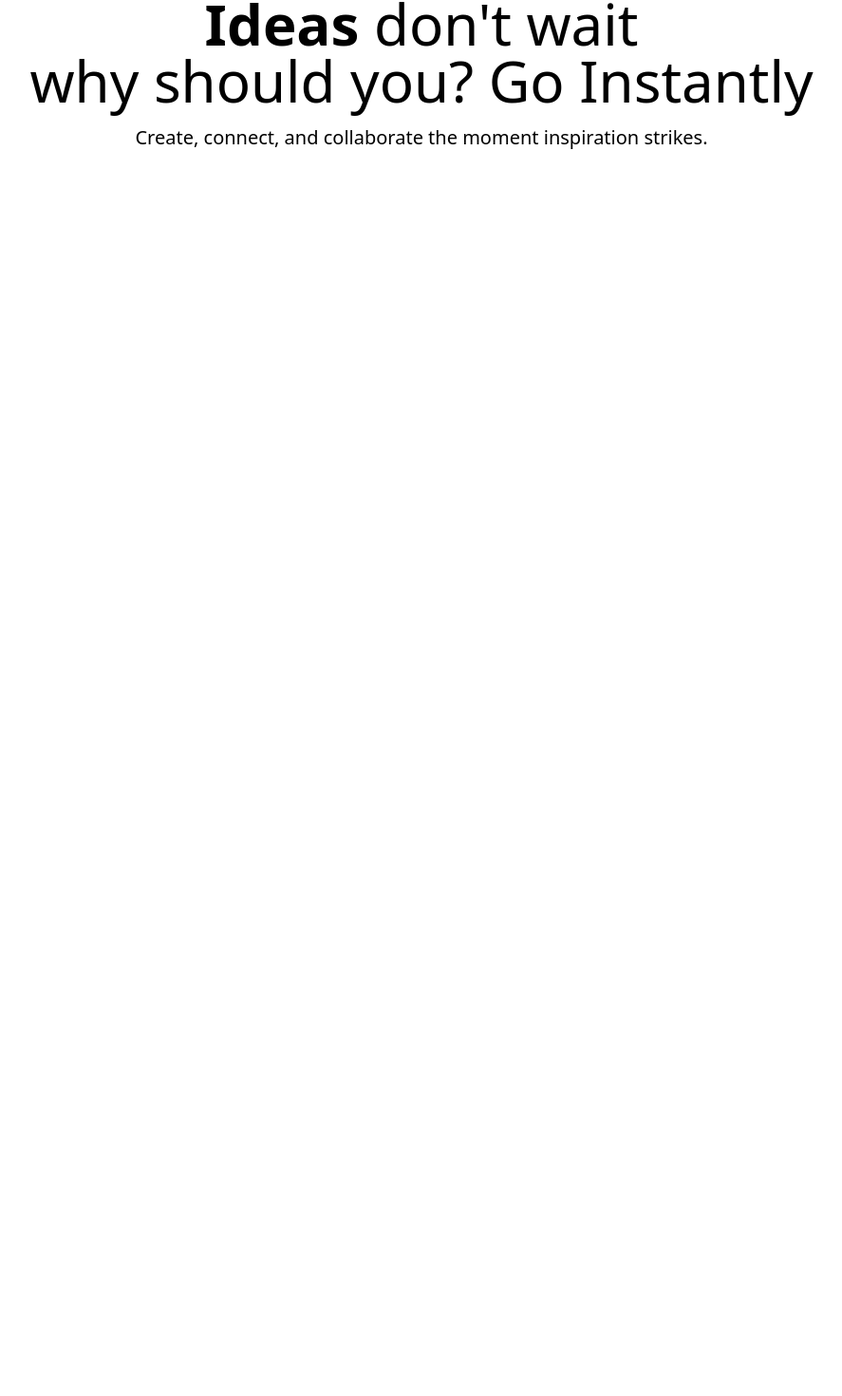
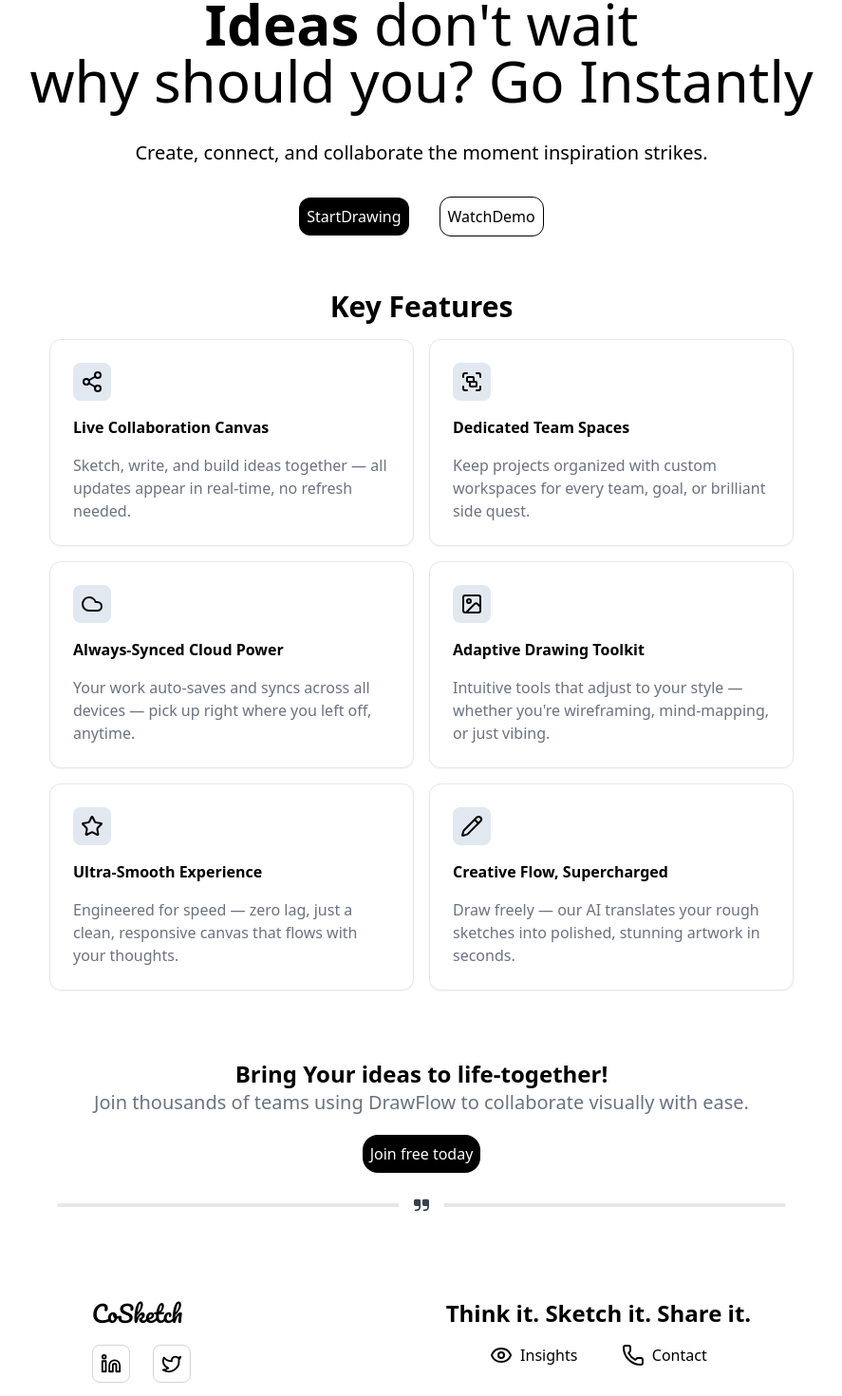
Before and after one commit to intojhanurag/Excalidraw, a Next.js app in the folder apps/excalidraw-frontend/: page / in a window 1280 px wide. Shown: the part 199-1669 px from the top of the page at 95% size, without its empty margins (196-1083 px from the left). Before the commit the page ends 800 px from the top, so only its background shows below. Built offline with nearby package versions, Linux system fonts and the light colour scheme.

Commit message:
frontend complete

```diff
--- a/apps/excalidraw-frontend/app/component/Card.tsx
+++ b/apps/excalidraw-frontend/app/component/Card.tsx
@@ -12,7 +12,7 @@ export function Card({ heading, onCancel, onCreate, createLabel = "Create" }: Ca
     const [roomId,setRoomId]=useState("");
 
     return (
-        <div className="bg-white p-8 rounded-sm">
+        <div className="bg-white p-8 border rounded-2xl">
             <h1 className="text-xl font-bold mb-4">{heading}</h1>
             <span className="text-gray-500 text-sm">Enter Room Name</span>
             <label className="block text-gray-700 mb-2"></label>
--- /dev/null
+++ b/apps/excalidraw-frontend/app/component/FeatureCard.tsx
@@ -0,0 +1,28 @@
+import { Divide } from "lucide-react";
+import { ReactNode, useState } from "react";
+
+
+
+interface FeatureCardProps{
+    heading:string;
+    description:string;
+    logo:ReactNode
+
+}
+
+export function FeatureCard({ heading, description,logo}: FeatureCardProps){
+    return (
+        <div className="block max-w-sm p-4 hover:shadow-xl  bg-white border border-gray-200 rounded-lg shadow-sm hover:bg-gray-100 dark:bg-gray-800 dark:border-gray-700 dark:hover:bg-gray-700">
+            <div className="p-2">
+                {logo}
+            </div>
+            <div className="text-sm md:text-base p-2 font-bold">
+                {heading}
+            </div>
+            <div className="text-gray-500 text-sm md:text-base p-2">
+                {description}
+            </div>
+        </div>
+    )
+
+}
--- a/apps/excalidraw-frontend/app/page.tsx
+++ b/apps/excalidraw-frontend/app/page.tsx
@@ -2,10 +2,11 @@
 
 import { Button } from "@repo/ui/button";
 import { Card } from "@repo/ui/card";
-import { Pencil, Share2, Users2, Sparkles, Github, Download,Menu,X } from "lucide-react";
+import { Pencil, Share2, Users2, Sparkles, Github, Download,Menu,X,Group,Cloud,Image,Star,ChartArea, Linkedin,Twitter,Eye,Phone} from "lucide-react";
 import Link from "next/link";
 import { useRouter } from "next/navigation";
 import { useEffect, useState } from "react";
+import { FeatureCard } from "./component/FeatureCard";
 
 function App() {
   const router=useRouter();
@@ -72,12 +73,137 @@ function App() {
         <div className="text-4xl md:text-6xl">
           why should you? Go Instantly
         </div>
-        <div className="mt-4 text-xl">
+        <div className="mt-4 text-xl p-4">
           Create, connect, and collaborate the moment inspiration strikes.
 
         </div>
+        <div>
+          <button className="bg-black text-white p-2 rounded-xl m-4">StartDrawing</button>
+          <button className="bg-white text-black border border-black p-2 rounded-xl m-4">WatchDemo</button>
+        </div>
 
       </div>
+      <div className="text-center mt-10 font-semibold text-2xl md:text-3xl">
+          Key Features
+      </div>
+
+      <div className="flex justify-center">
+
+        <div className="grid sm:grid-cols-2 gap-4 items-center p-4">
+          <div >
+            <FeatureCard
+              heading="Live Collaboration Canvas"
+              description="Sketch, write, and build ideas together — all updates appear in real-time, no refresh needed."
+              logo={<Share2 size={40} className="bg-slate-200 rounded-sm  p-2 text-black"/>}
+            />
+          </div>
+          <div>
+            <FeatureCard
+              heading="Dedicated Team Spaces"
+              description="Keep projects organized with custom workspaces for every team, goal, or brilliant side quest."
+              logo={<Group size={40} className="bg-slate-200 rounded-sm  p-2 text-black"/>}
+            />
+
+          </div>
+          <div>
+            <FeatureCard
+              heading="Always-Synced Cloud Power"
+              description="Your work auto-saves and syncs across all devices — pick up right where you left off, anytime."
+              logo={<Cloud size={40} className="bg-slate-200 rounded-sm  p-2 text-black"/>}
+            />
+
+
+          </div>
+          <div>
+            <FeatureCard
+              heading="Adaptive Drawing Toolkit"
+              description="Intuitive tools that adjust to your style — whether you're wireframing, mind-mapping, or just vibing."
+              logo={<Image size={40} className="bg-slate-200 rounded-sm  p-2 text-black"/>}
+            />
+
+
+          </div>
+          <div>
+            <FeatureCard
+              heading="Ultra-Smooth Experience
+"
+              description="Engineered for speed — zero lag, just a clean, responsive canvas that flows with your thoughts."
+              logo={<Star size={40} className="bg-slate-200 rounded-sm  p-2 text-black"/>}
+            />
+
+
+          </div>
+          <div>
+            <FeatureCard
+              heading="Creative Flow, Supercharged
+"
+              description="Draw freely — our AI translates your rough sketches into polished, stunning artwork in seconds."
+              logo={<Pencil size={40} className="bg-slate-200 rounded-sm  p-2 text-black"/>}
+            />
+
+
+          </div>
+        <div>
+
+      </div>
+      </div>
+    </div>
+    <div className="mt-10">
+      <div className="font-bold text-center text-xl md:text-2xl">
+        Bring Your ideas to life-together!
+      </div>
+      <div className="text-gray-500 text-center text-sm md:text-xl">
+        Join thousands of teams using DrawFlow to collaborate visually with ease.
+
+      </div>
+      <div className="flex justify-center mt-5">
+        <button className="text-white bg-black p-2 rounded-2xl">
+          Join free today
+        </button>
+      </div>
+      <div className="relative flex items-center justify-center w-full my-8">
+        <hr className="w-[60%] h-1 bg-gray-200 border-0 rounded-sm dark:bg-gray-700" />
+        <div className="absolute px-4 bg-white -translate-x-1/2 left-1/2 dark:bg-gray-900">
+          <svg className="w-4 h-4 text-gray-700 dark:text-gray-300" fill="currentColor" viewBox="0 0 18 14">
+            <path d="M6 0H2a2 2 0 0 0-2 2v4a2 2 0 0 0 2 2h4v1a3 3 0 0 1-3 3H2a1 1 0 0 0 0 2h1a5.006 5.006 0 0 0 5-5V2a2 2 0 0 0-2-2Zm10 0h-4a2 2 0 0 0-2 2v4a2 2 0 0 0 2 2h4v1a3 3 0 0 1-3 3h-1a1 1 0 0 0 0 2h1a5.006 5.006 0 0 0 5-5V2a2 2 0 0 0-2-2Z"/>
+          </svg>
+        </div>
+      </div>
+
+      <footer className="md:flex justify-evenly m-8 mt-14">
+        <div className="mt-5">
+          <div className="mt-5 md:text-2xl">
+            <span className='text-2xl font-kalam cursor-pointer md:text-2xl' onClick={()=>router.push("/")}>CoSketch</span>
+          </div>
+          <div className="gap-4 flex mt-4">
+            <Linkedin className="border border-gray-300 p-2 rounded-sm mr-2 cursor-pointer" size={40}/>
+            < Twitter className="border border-gray-300 p-2 rounded-sm mr-2 cursor-pointer" size={40}/>
+          </div>
+
+        </div>
+
+        <div className="mt-5">
+
+          <div className="font-bold mt-5 md:text-2xl">
+            Think it. Sketch it. Share it.
+          </div>
+          <div className="mt-4 md:flex justify-evenly">
+            <div className="flex cursor-pointer">
+              <Eye className="mr-2"/>
+              Insights
+
+            </div>
+            <div className="flex cursor-pointer">
+              <Phone className="mr-2"/>
+              Contact
+            </div>
+          </div>
+        </div>
+
+      </footer>
+    </div>
+
+
 
     </div>
   )
```
